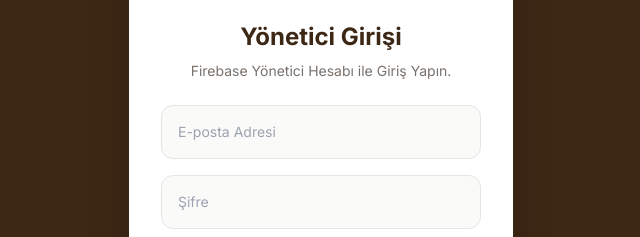
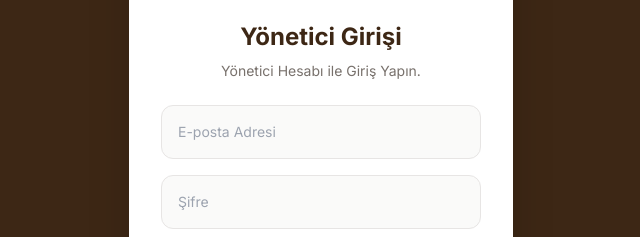
Before and after one commit to Metebay/ozguvendemo1, a plain HTML site: page admin.html in a window 1280 px wide. Shown: the part 285-522 px from the top of the page, 319-959 px from the left. Drawn offline with nearby package versions, Linux system fonts and the light colour scheme; no server answers.

Commit message:
Update admin.html

```diff
--- a/admin.html
+++ b/admin.html
@@ -30,7 +30,7 @@
                 <i data-lucide="lock" class="w-8 h-8 text-orange-600"></i>
             </div>
             <h2 class="text-2xl font-bold text-[#3d2715] mb-2">Yönetici Girişi</h2>
-            <p class="text-stone-500 text-sm mb-6">Firebase Yönetici Hesabı ile Giriş Yapın.</p>
+            <p class="text-stone-500 text-sm mb-6">Yönetici Hesabı ile Giriş Yapın.</p>
 
             <form onsubmit="handleAdminLogin(event)" class="space-y-4">
                 <input type="email" id="admin-email" placeholder="E-posta Adresi" class="w-full p-4 bg-stone-50 border border-stone-200 rounded-xl outline-none focus:ring-2 focus:ring-orange-500 focus:border-transparent transition text-sm" required>
```
